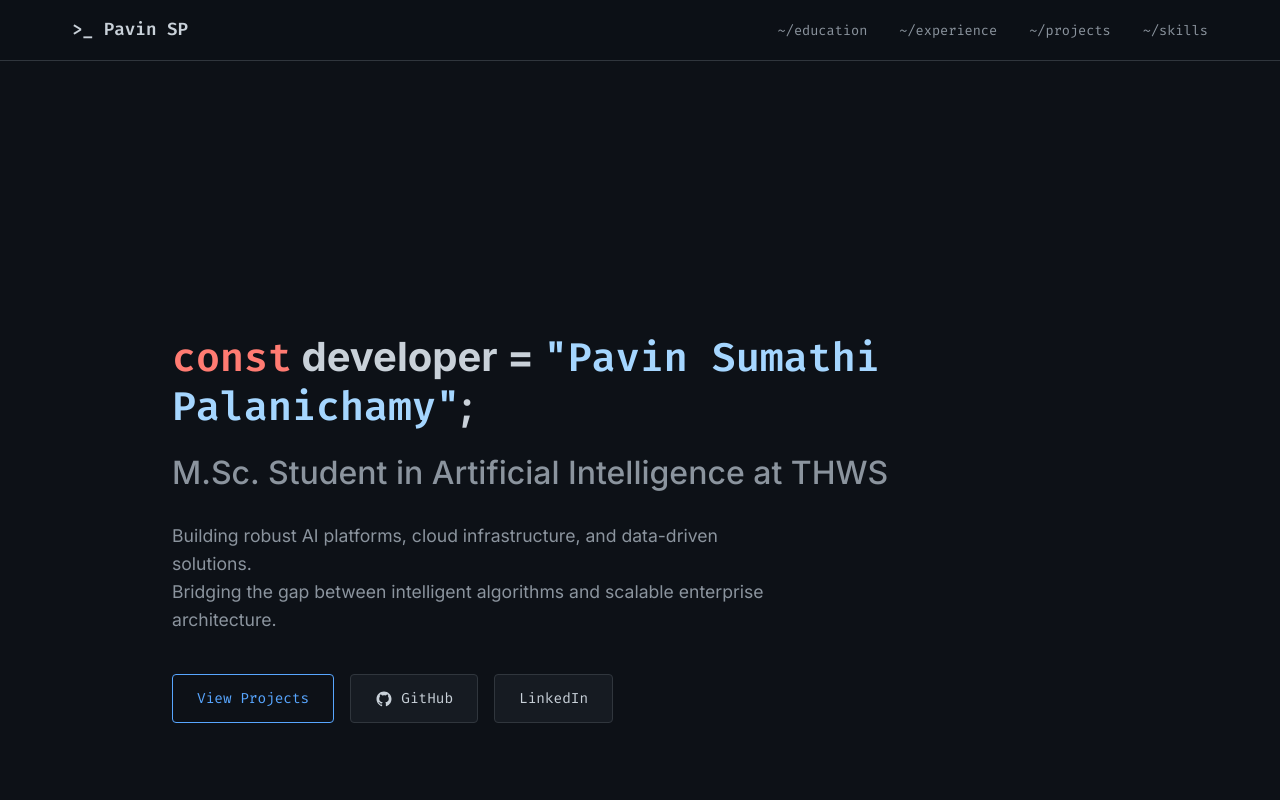
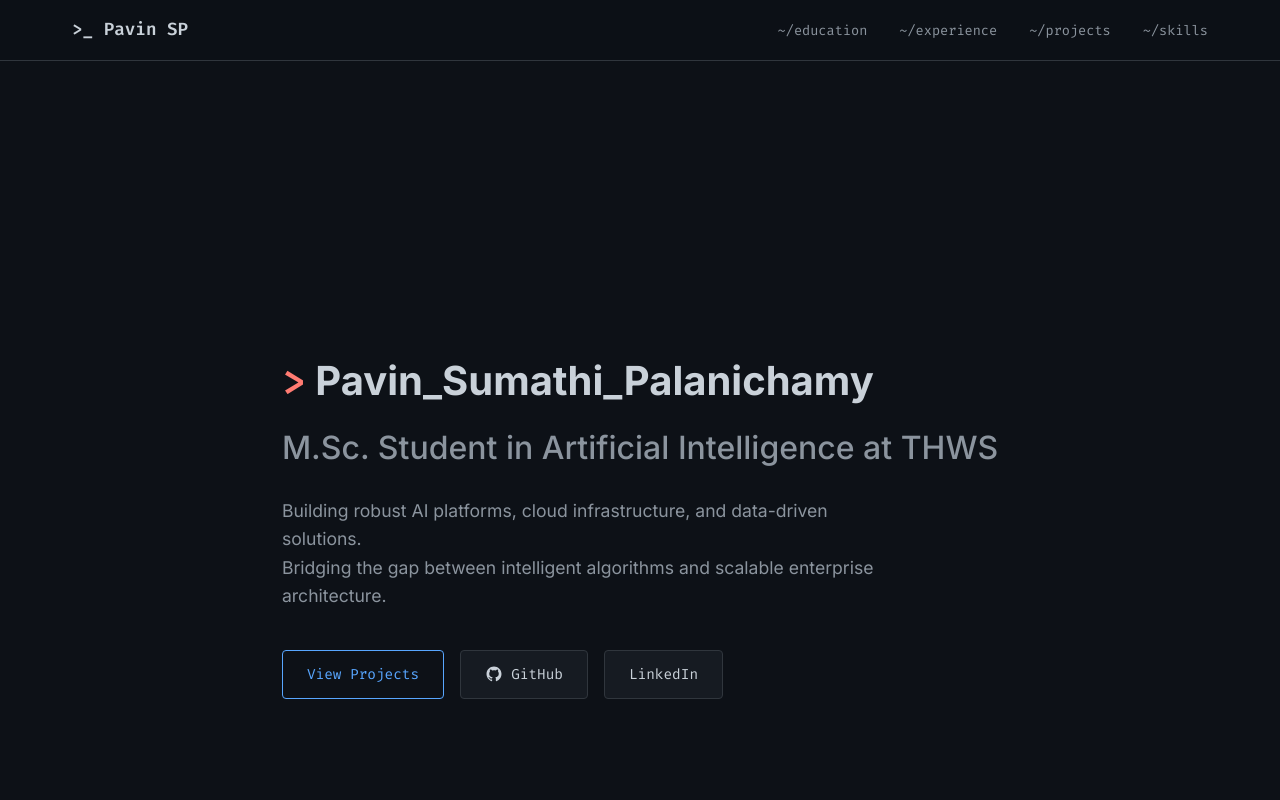
Before and after one commit to PavinSP/portfolio, a React (Vite) app: page / in a window 1280 px wide. Shown: the top 800 px of the page. Built offline with nearby package versions, Linux system fonts and the light colour scheme.

Commit message:
Change hero title to terminal prompt style with blinking cursor

```diff
--- a/src/App.css
+++ b/src/App.css
@@ -407,3 +407,11 @@ footer {
     padding-top: 8rem;
   }
 }
+
+.cursor-blink {
+  animation: blink 1s step-end infinite;
+}
+
+@keyframes blink {
+  50% { opacity: 0; }
+}
--- a/src/pages/Home.tsx
+++ b/src/pages/Home.tsx
@@ -13,7 +13,7 @@ const Home = () => {
       <section className="hero">
         <div className="hero-content">
           <h1 className="hero-title">
-            <span className="mono-accent">const</span> developer = <span className="string-accent">"Pavin Sumathi Palanichamy"</span>;
+            <span className="mono-accent">&gt;</span> Pavin_Sumathi_Palanichamy<span className="cursor-blink mono-accent">_</span>
           </h1>
           <h2 className="hero-subtitle">M.Sc. Student in Artificial Intelligence at THWS</h2>
           <p className="hero-description">
```
